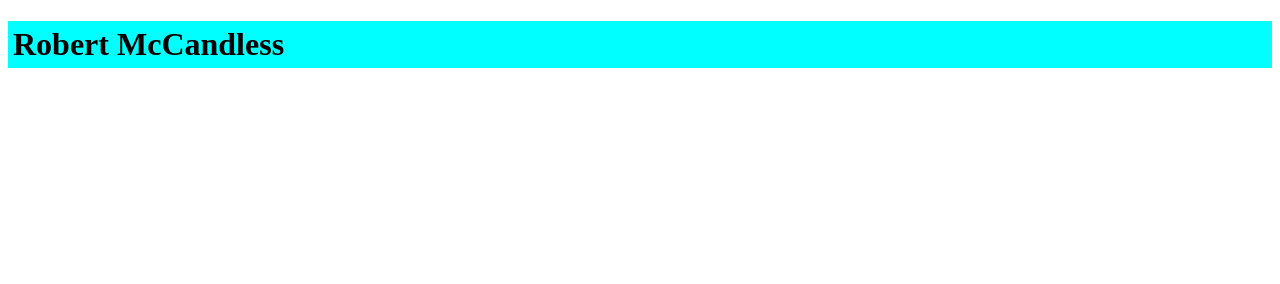
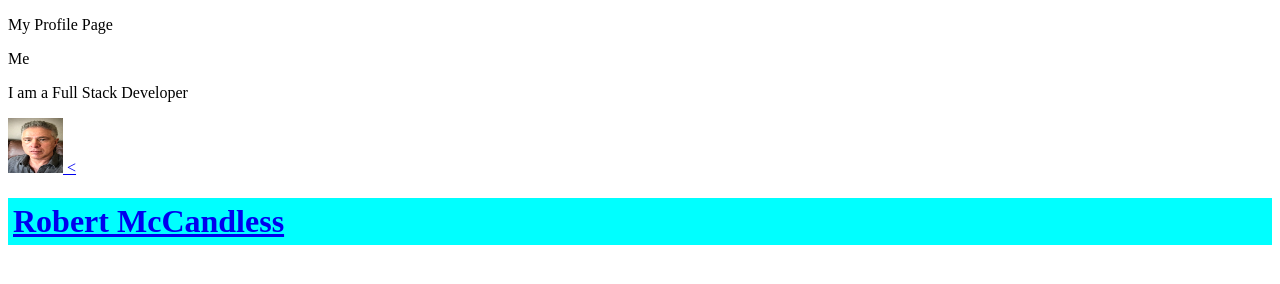
Before and after one commit to robmccandless/HW-Wireframe, a plain HTML site: page index.html in a window 1280 px wide. Drawn offline with Linux system fonts and the light colour scheme.

Commit message:
initial site files

```diff
--- a/index.html
+++ b/index.html
@@ -11,14 +11,20 @@
 <body>
     <header>
         <nav>
+            <a href="/html/" "></a>
+                <a href="/css/ "></a>
+
+    </header>
+
+    </nav>
+    <p>My Profile Page</p>
+
+    <aside>
+        <h>Me</h>
+        <p>I am a Full Stack Developer</p>
 
 
 
-        </nav>
-        <aside>
-            <header>
-
-            </header>
     </aside>
     <section>
         <header>
@@ -30,11 +36,9 @@
 
             </header>
             <p>
-
-
-
-
-                </p>
+                <a href="77DC8B54-ACFE-489D-B8AB-417C3DF9C098_1_105_c.jpeg ">
+                    <img src="77DC8B54-ACFE-489D-B8AB-417C3DF9C098_1_105_c.jpeg " width="55 " height="55 " border="0 " </a>
+                    < </p>
         </article>
     </section>
 
@@ -48,33 +52,9 @@
 
 
     <h1>
-        <h1 style="
-
-    "></h1>
-        <h1 style="
-    border-top-width: 5px;
-    padding-bottom: 5px;
-    padding-right: 5px;
-    padding-top: 5px;
-    padding-left: 5px;
-    border-left-width: 5px;
-    border-right-width: 5px;
-    border-bottom-width: 1px; background-color: aqua;
-
-    .clearfix::after {
-  content: " ";
-  display: block;
-  clear: both;
-}
-
-aside {
-  float: left;
-}
-
-main {
-  float: left;
-}
-">Robert McCandless </h1>
+        <h1 style=" "></h1>
+        <h1 style=" border-top-width: 5px; padding-bottom: 5px; padding-right: 5px; padding-top: 5px; padding-left: 5px; border-left-width: 5px; border-right-width: 5px; border-bottom-width: 1px; background-color: aqua; .clearfix::after { content:
+                " "; display: block; clear: both; } aside { float: left; } main { float: left; } ">Robert McCandless </h1>
 </body>
 
 </html>
```
Also changed, not shown: 77DC8B54-ACFE-489D-B8AB-417C3DF9C098_1_105_c.jpeg (added). Lines whose indentation alone changed are shown as unchanged.
